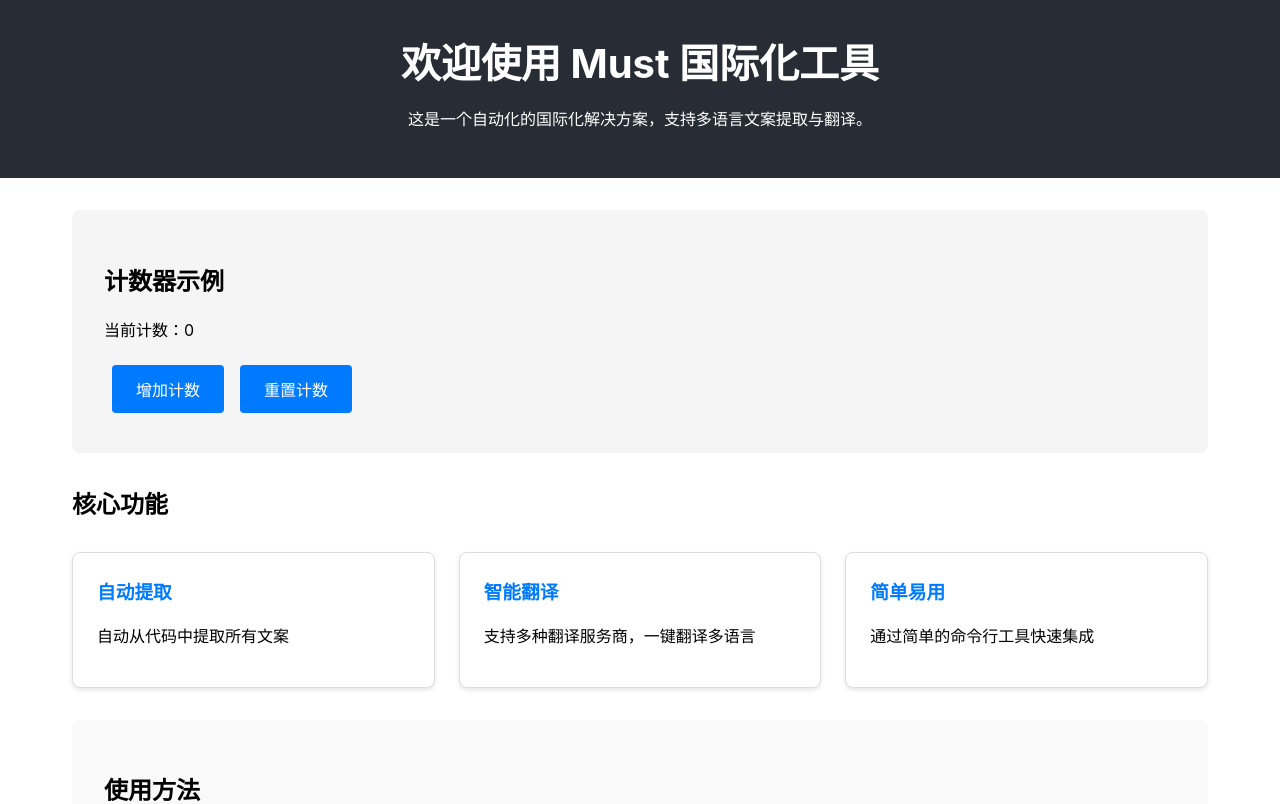
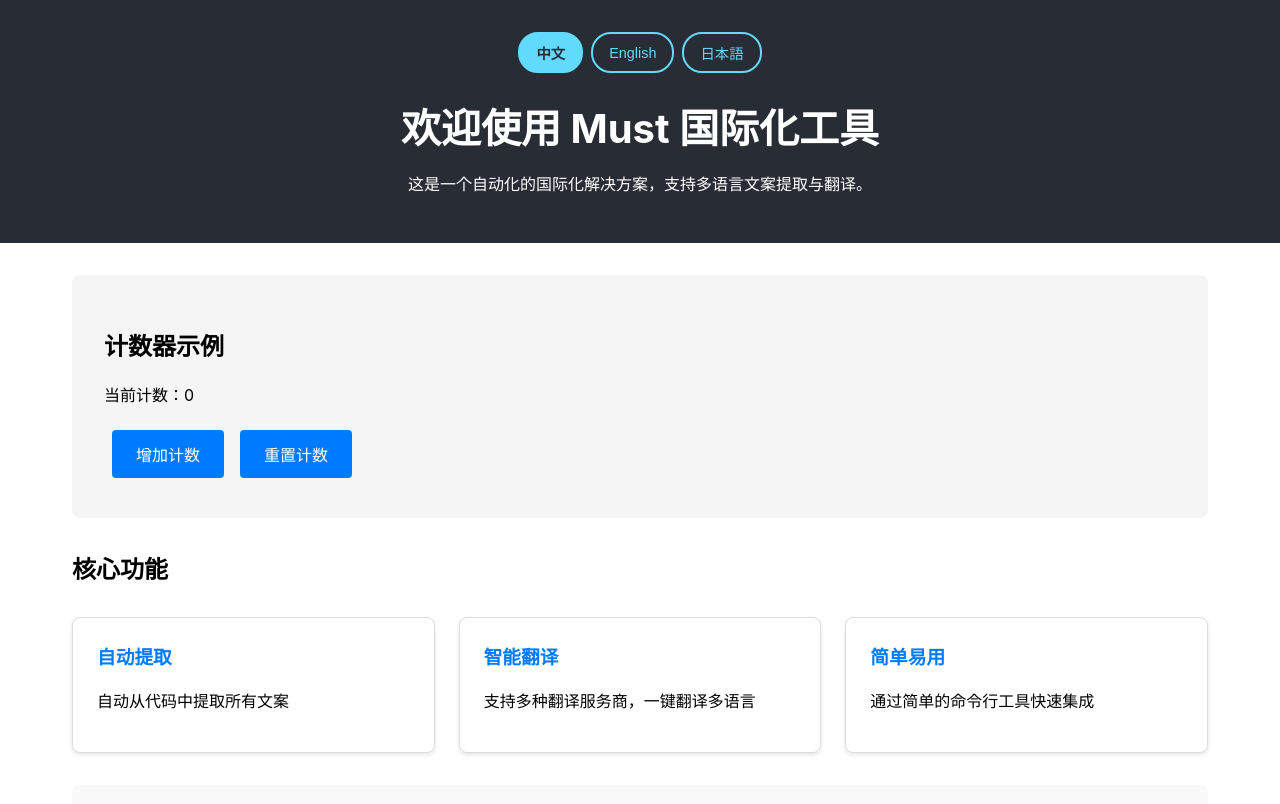
Before and after one commit to wzc520pyfm/must, a React (Vite) app in the folder playground/: page / in a window 1280 px wide. Shown: the top 804 px of the page. Built offline with nearby package versions, Linux system fonts and the light colour scheme; the HTML template or start-up script is replaced by a standard one.

Commit message:
feat: add language switcher functionality to App component for enhanced internationalization support

```diff
--- a/playground/src/App.tsx
+++ b/playground/src/App.tsx
@@ -4,10 +4,37 @@
 
 function App() {
   const [count, setCount] = useState(0);
+  const [language, setLanguage] = useState("zh-CN");
+
+  const changeLanguage = (lng: string) => {
+    setLanguage(lng);
+    // TODO: 运行 must 后，这里会自动集成 i18next 的语言切换
+    // i18n.changeLanguage(lng);
+  };
 
   return (
     <div className="App">
       <header className="App-header">
+        <div className="language-switcher">
+          <button
+            className={language === "zh-CN" ? "active" : ""}
+            onClick={() => changeLanguage("zh-CN")}
+          >
+            中文
+          </button>
+          <button
+            className={language === "en" ? "active" : ""}
+            onClick={() => changeLanguage("en")}
+          >
+            English
+          </button>
+          <button
+            className={language === "ja" ? "active" : ""}
+            onClick={() => changeLanguage("ja")}
+          >
+            日本語
+          </button>
+        </div>
         <h1>欢迎使用 Must 国际化工具</h1>
         <p>这是一个自动化的国际化解决方案，支持多语言文案提取与翻译。</p>
       </header>
```
